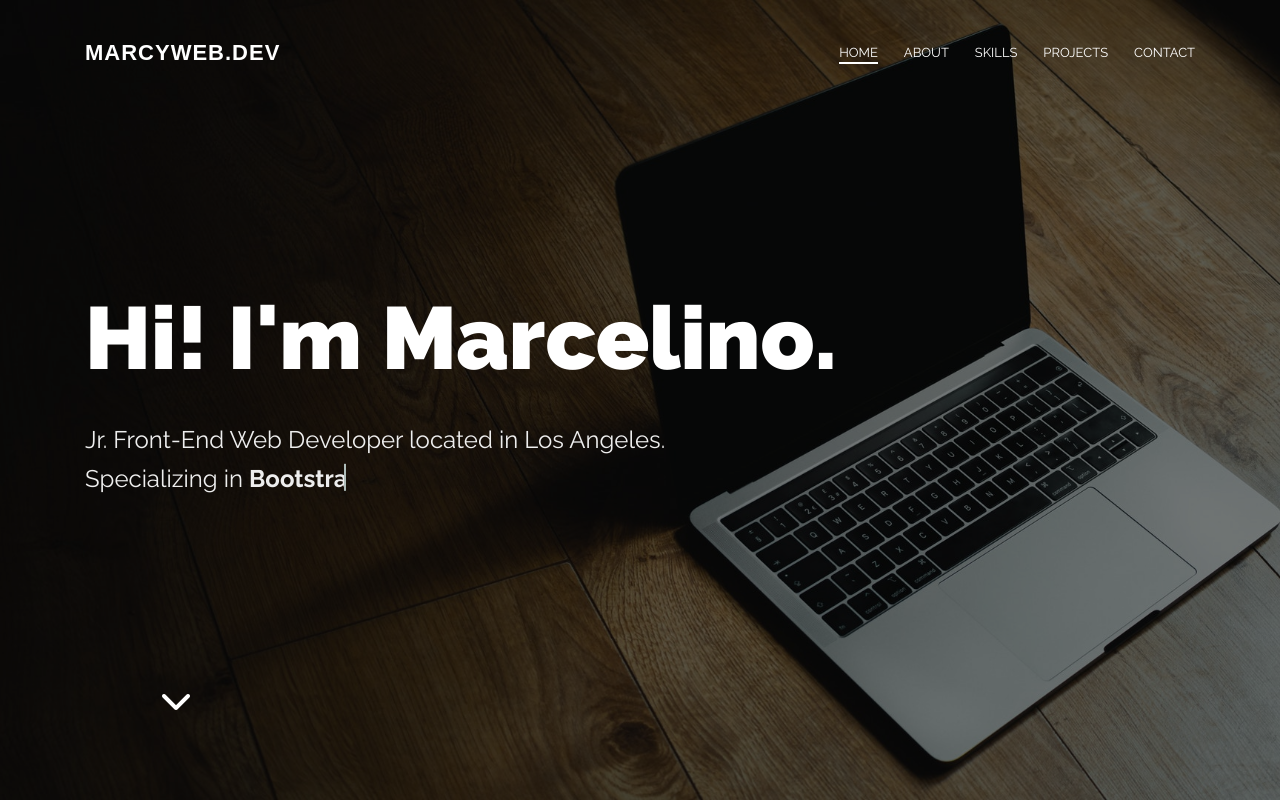
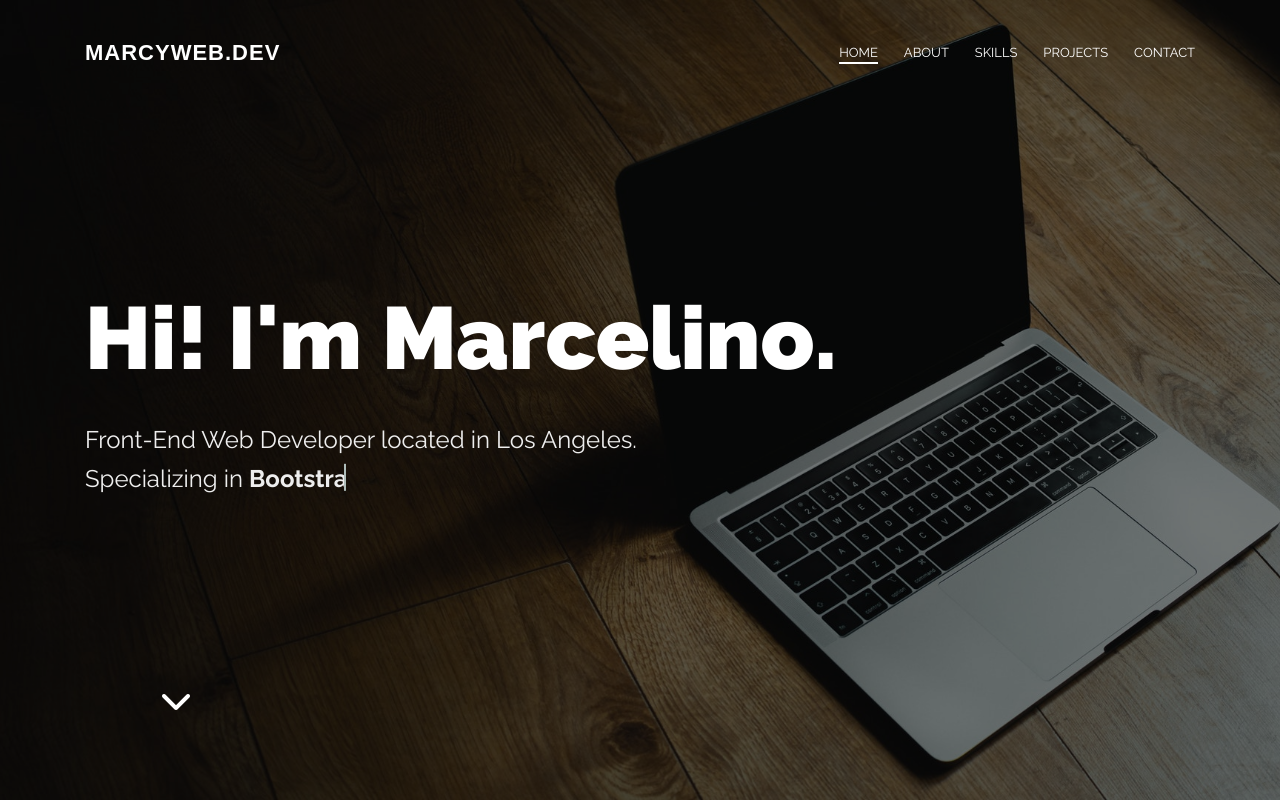
Before and after one commit to marcywebdev/Portfolio2.0, a plain HTML site: page index.html in a window 1280 px wide. Shown: the top 802 px of the page. Drawn offline with nearby package versions, Linux system fonts and the light colour scheme.

Commit message:
change title to Fron End Web Developer

```diff
--- a/index.html
+++ b/index.html
@@ -8,7 +8,7 @@
   <meta name="description" content="Marcelino Jasso Portfolio">
   <meta name="Marcelino Jasso" content="Jr. Front-End Web Developer">
 
-  <title>Marcelino Jasso | Jr. Front-End Web Developer</title>
+  <title>Marcelino Jasso | Front-End Web Developer</title>
 
   <!-- favicon -->
   <link href="images/favicon.ico" rel="icon" type="image/png">
@@ -86,7 +86,7 @@
       <div class="banner-caption">
         <h1>Hi! I'm Marcelino.</h1>
         <p class="cd-headline clip mt-30">
-          <span>Jr. Front-End Web Developer located in Los Angeles.</span><br>
+          <span>Front-End Web Developer located in Los Angeles.</span><br>
           <span class="blc">Specializing in</span>
           <span class="cd-words-wrapper">
             <b class="is-visible">Creating Websites.</b>
```
